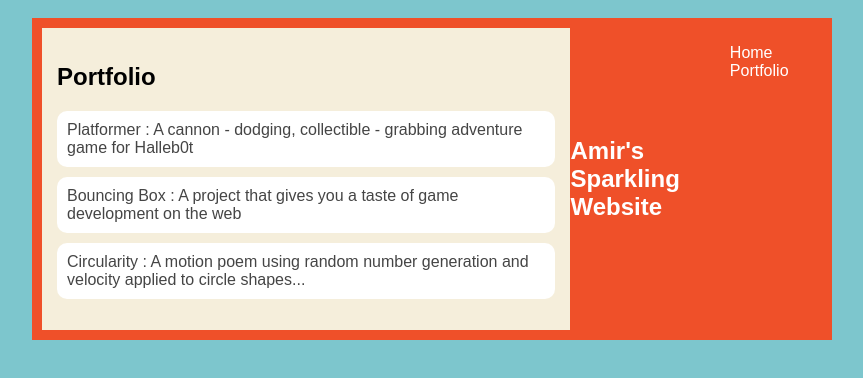
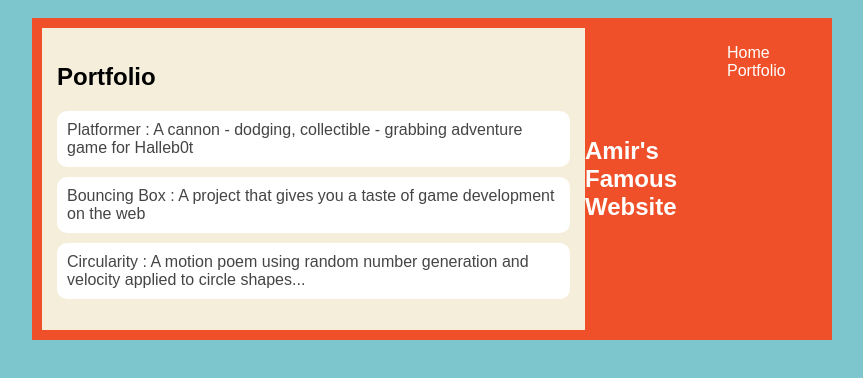
Before and after one commit to frlumii/AmirCapps.github.io, a plain HTML site: page portfolio.html in a window 1280 px wide. Shown: the whole page, without its empty margins (208-1071 px from the left). Drawn offline with Linux system fonts and the light colour scheme.

Commit message:
Update portfolio.html

```diff
--- a/portfolio.html
+++ b/portfolio.html
@@ -97,7 +97,7 @@
                     </ul>
                 </div>
             </main>
-            <h1>Amir's Sparkling Website</h1>
+            <h1>Amir's Famous Website</h1>
             <ul id="nav-ul">
                 <li class="nav-li">
                   <a class="nav-a" href="index.html">Home</a>
```
